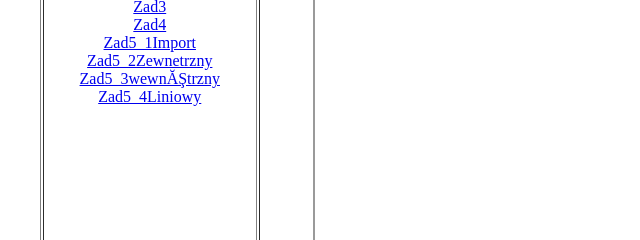
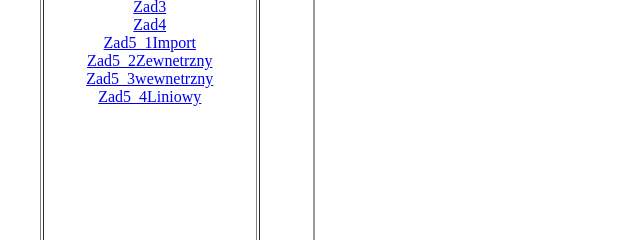
Before and after one commit to KarolGryczan12/ZadaniaCSS, a plain HTML site: page index.html in a window 1280 px wide. Shown: the part 297-537 px from the top of the page, 0-640 px from the left. Drawn offline with Linux system fonts and the light colour scheme.

Commit message:
Update index.html

```diff
--- a/index.html
+++ b/index.html
@@ -16,7 +16,7 @@
  <br>
  <a href="GRYC_z5_2.html" target="strony">Zad5_2Zewnetrzny</a>
  <br>
- <a href="GRYC_z5_3.html" target="strony">Zad5_3wewnêtrzny</a>
+ <a href="GRYC_z5_3.html" target="strony">Zad5_3wewnetrzny</a>
  <br>
  <a href="GRYC_z5_4.html" target="strony">Zad5_4Liniowy</a>
  </td>
```
